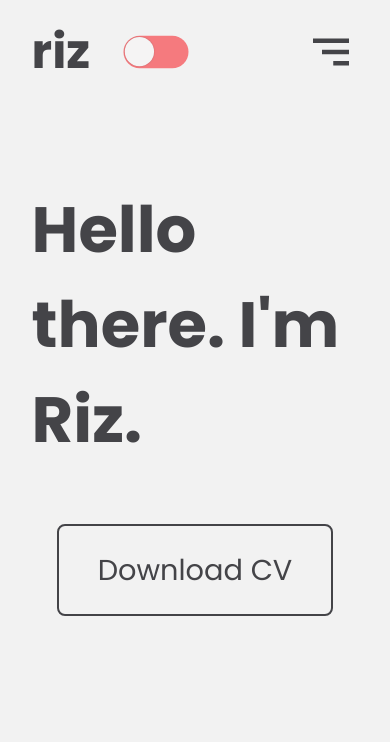
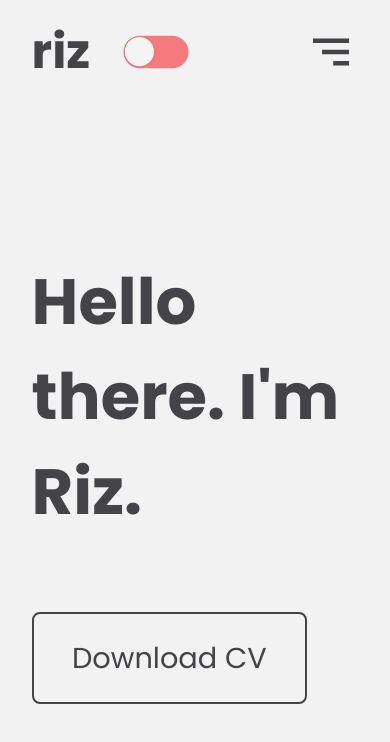
Before and after one commit to riz-l/riz-info, a React (Create React App) app: page / in a window 390 px wide. Shown: the top 742 px of the page. Built offline with nearby package versions, Linux system fonts and the light colour scheme.

Commit message:
MASTER: Fixed Home responsiveness

```diff
--- a/src/App.js
+++ b/src/App.js
@@ -2,6 +2,7 @@
 import React, { useEffect } from "react";
 import styled, { ThemeProvider } from "styled-components/macro";
 import { useSelector } from "react-redux";
+import { Switch, Route } from "react-router-dom";
 
 // Import: Themes
 import { darkTheme } from "./app/themes/darkTheme";
@@ -29,7 +30,9 @@ export default function App() {
         <Header />
         <Navigation />
 
-        <Home />
+        <Switch>
+          <Route component={Home} path="/" exact />
+        </Switch>
       </Container>
     </ThemeProvider>
   );
--- a/src/app/components/Header/Header.component.jsx
+++ b/src/app/components/Header/Header.component.jsx
@@ -46,11 +46,17 @@ export default function Header() {
 
           <NavContainer>
             <Nav>
-              <NavItem to="/g">Home</NavItem>
-              <NavItem to="/g">Projects</NavItem>
-              <NavItem to="/g">Blog</NavItem>
-              <NavItem to="/g">About</NavItem>
-              <NavItem to="/g">Contact</NavItem>
+              <NavItem to="/" exact>
+                Home
+              </NavItem>
+
+              <NavItem to="/projects">Projects</NavItem>
+
+              <NavItem to="/blog">Blog</NavItem>
+
+              <NavItem to="/about">About</NavItem>
+
+              <NavItem to="/contact">Contact</NavItem>
             </Nav>
 
             <MenuIconContainer onClick={() => dispatch(setIsNavigationOpen())}>
--- a/src/app/components/Navigation/Navigation.component.jsx
+++ b/src/app/components/Navigation/Navigation.component.jsx
@@ -42,11 +42,17 @@ export default function Navigation() {
         </Header>
 
         <NavContainer>
-          <NavItem to="/g">Home</NavItem>
-          <NavItem to="/g">Projects</NavItem>
-          <NavItem to="/g">Blog</NavItem>
-          <NavItem to="/g">About</NavItem>
-          <NavItem to="/g">Contact</NavItem>
+          <NavItem to="/" exact>
+            Home
+          </NavItem>
+
+          <NavItem to="/projects">Projects</NavItem>
+
+          <NavItem to="/blog">Blog</NavItem>
+
+          <NavItem to="/about">About</NavItem>
+
+          <NavItem to="/contact">Contact</NavItem>
         </NavContainer>
       </Container>
     </>
--- a/src/app/pages/Home/Home.elements.js
+++ b/src/app/pages/Home/Home.elements.js
@@ -20,6 +20,11 @@ export const Wrapper = styled.div`
   justify-content: center;
   margin: 0 auto;
   width: 92%;
+
+  @media ${deviceWidth.tablet} {
+    align-items: flex-start;
+    transition: all 100ms linear;
+  }
 `;
 
 // Element: Heading
@@ -32,8 +37,7 @@ export const Heading = styled.h1`
 
   @media ${deviceWidth.laptop} {
     font-size: 6rem;
-    margin-bottom: 2rem;
-    margin-top: -10rem;
+    margin-bottom: 4rem;
     transition: all 100ms linear;
   }
 
@@ -65,6 +69,16 @@ export const Cta = styled.div`
   padding: 1.4rem 2.4rem;
   transition: all 100ms linear;
 
+  @media ${deviceWidth.laptop} {
+    margin-top: 0;
+    transition: all 100ms linear;
+  }
+
+  @media ${deviceWidth.tablet} {
+    margin-left: 1rem;
+    transition: all 100ms linear;
+  }
+
   &:hover {
     background-color: ${(props) => props.theme.colors.global.textPrimary};
     transition: all 100ms linear;
```
